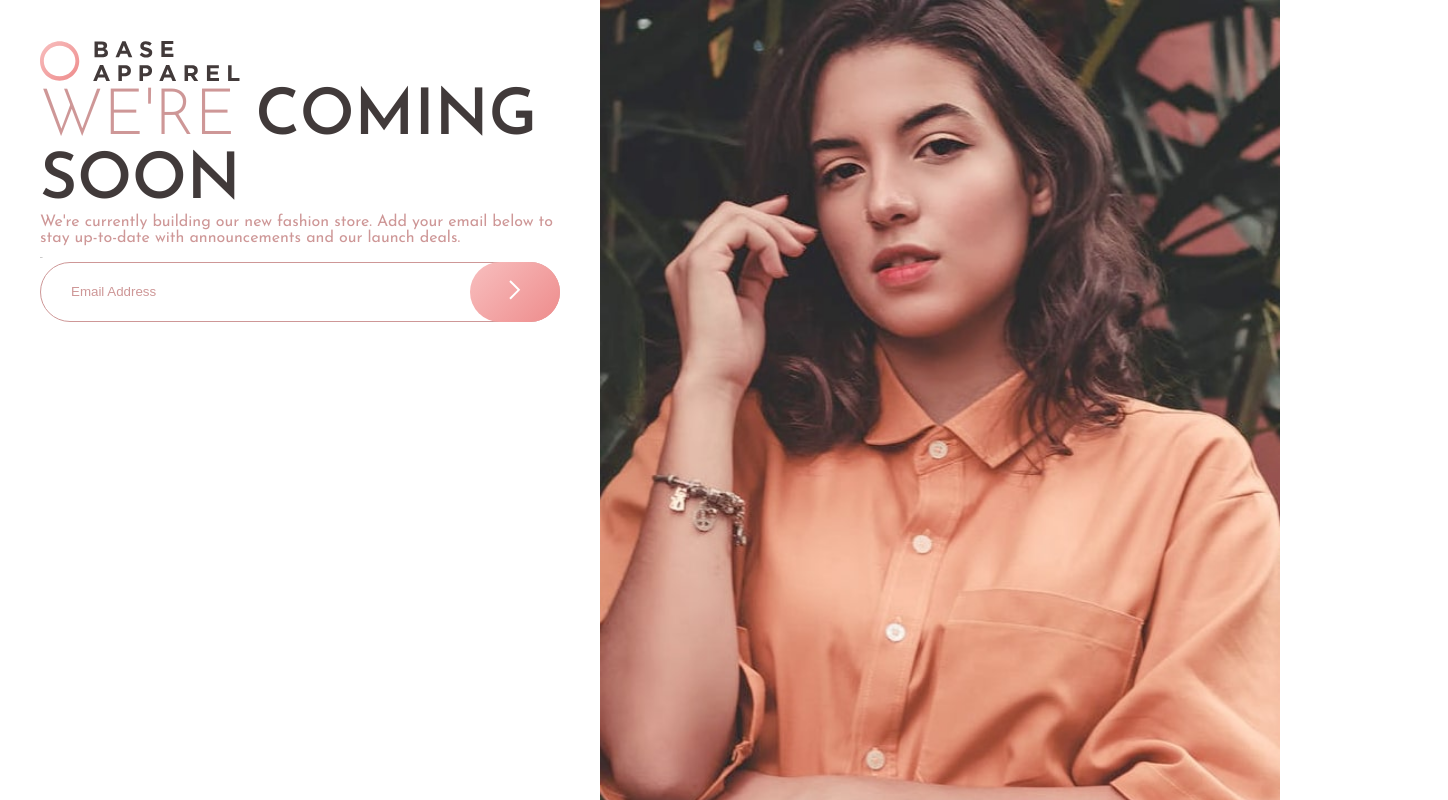
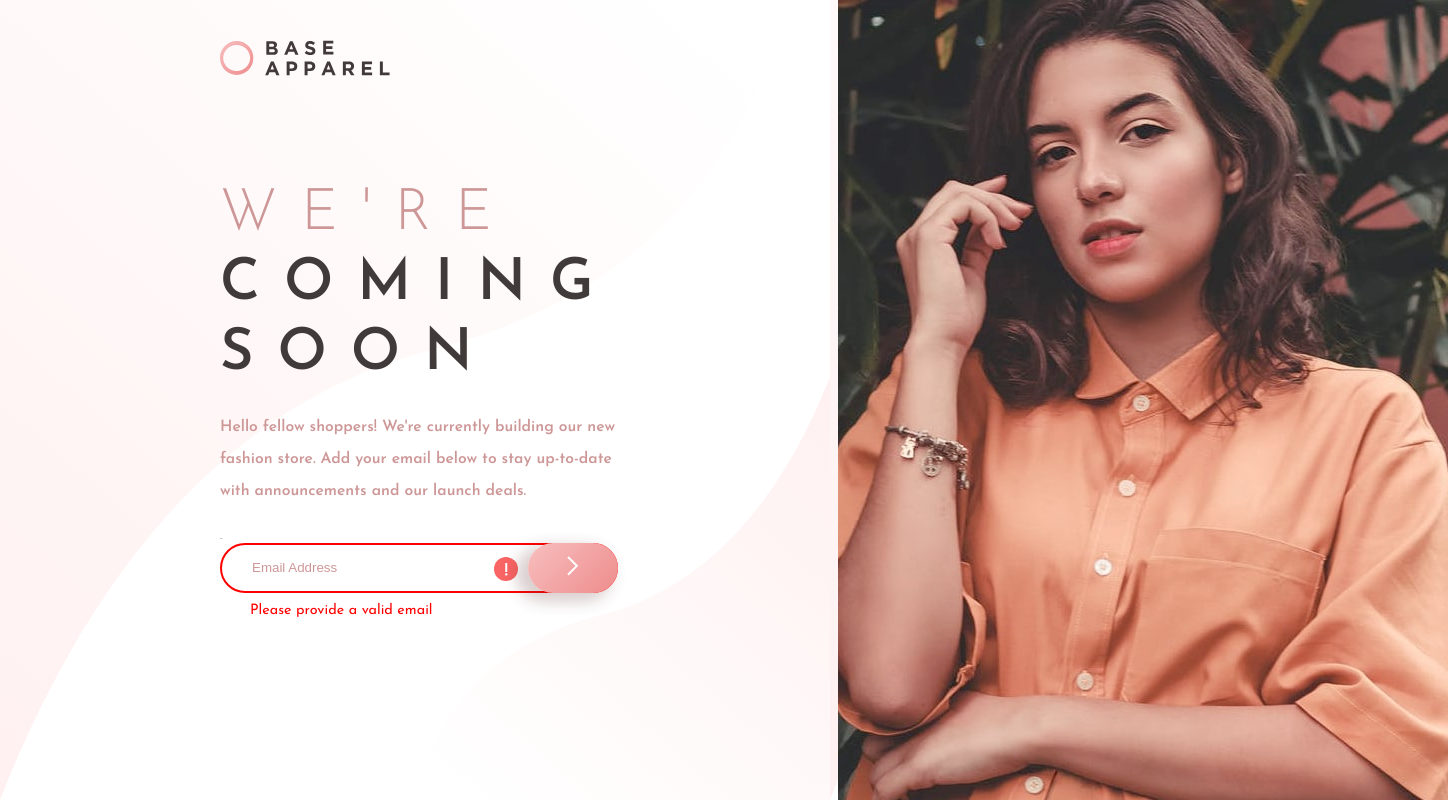
Before and after one commit to kdumagalhaes/coming-soon-page-vue, a Vue app: page / in a window 1280 px wide. Shown: the top 800 px of the page, 1448 px wide, since content can reach past the window. Built offline with nearby package versions, Linux system fonts and the light colour scheme.

Commit message:
finished main template structure

```diff
--- a/src/components/atoms/HeroParagraph.vue
+++ b/src/components/atoms/HeroParagraph.vue
@@ -14,5 +14,9 @@ export default {
 .hero-paragraph {
     color: $desaturated-red;
     width: 100%;
+    font-size: 0.98rem;
+    line-height: 32px;
+    margin: 20px 0;
+    font-weight: $semi-bold;
 }
 </style>
--- a/src/components/atoms/HeroTitle.vue
+++ b/src/components/atoms/HeroTitle.vue
@@ -18,7 +18,9 @@ export default {
     text-transform: uppercase;
     font-weight: $light;
     color: $desaturated-red;
-    font-size: 4rem;
+    font-size: 3.6rem;
+    letter-spacing: 1.5rem;
+    line-height: 4.4rem;
 
     strong {
         color: $dark-grayish-red;
--- a/src/components/atoms/Logo.vue
+++ b/src/components/atoms/Logo.vue
@@ -4,6 +4,7 @@
 
 <style lang="scss" scoped>
 .logo {
-    width: 200px;
+    width: 170px;
+    margin-bottom: 100px;
 }
 </style>
--- a/src/components/atoms/ModelPicture.vue
+++ b/src/components/atoms/ModelPicture.vue
@@ -8,6 +8,5 @@
 
 <style lang="scss" scoped>
 .model-picture {
-    width: 100%;
 }
 </style>
--- a/src/components/atoms/NewsForm.vue
+++ b/src/components/atoms/NewsForm.vue
@@ -1,24 +1,23 @@
 <template>
-    <form class="news-form" v-on:submit.prevent="checkEmail" novalidate>
+    <form class="news-form" v-on:submit.prevent novalidate>
         <label for="email">Email</label>
         <input
             v-model="email"
             type="email"
             name="email"
             placeholder="Email Address"
-            autofocus
-            v-bind:class="[errors.length ? 'alert' : '']"
+            v-bind:class="[!validEmail ? 'alert' : '']"
         />
         <img
             class="error-icon"
             src="@/assets/img/icon-error.svg"
             alt="error icon"
-            v-if="errors.length"
+            v-if="!validEmail"
         />
         <button>
             <img src="@/assets/img/icon-arrow.svg" alt="send button" />
         </button>
-        <p v-if="errors.length">{{ errors[0] }}</p>
+        <p v-if="!validEmail">Please provide a valid email</p>
     </form>
 </template>
 
@@ -26,21 +25,14 @@
 export default {
     data() {
         return {
-            errors: [],
-            email: null,
+            email: '',
+            regex: /^(([^<>()[\]\\.,;:\s@"]+(\.[^<>()[\]\\.,;:\s@"]+)*)|(".+"))@((\[[0-9]{1,3}\.[0-9]{1,3}\.[0-9]{1,3}\.[0-9]{1,3}\])|(([a-zA-Z\-0-9]+\.)+[a-zA-Z]{2,}))$/,
         }
     },
 
-    methods: {
-        checkEmail(email) {
-            this.erros = []
-            const re = /^(([^<>()[\]\\.,;:\s@"]+(\.[^<>()[\]\\.,;:\s@"]+)*)|(".+"))@((\[[0-9]{1,3}\.[0-9]{1,3}\.[0-9]{1,3}\.[0-9]{1,3}\])|(([a-zA-Z\-0-9]+\.)+[a-zA-Z]{2,}))$/
-
-            if (!this.email) {
-                this.errors.push('Email is empty')
-            } else if (!re.test(email)) {
-                this.errors.push('Please provide a valid email')
-            }
+    computed: {
+        validEmail() {
+            return this.regex.test(this.email)
         },
     },
 }
@@ -53,7 +45,7 @@ export default {
     input,
     button {
         border-radius: 50px;
-        height: 60px;
+        height: 50px;
     }
 
     input {
@@ -73,6 +65,14 @@ export default {
         border: none;
         position: absolute;
         right: 0;
+        -webkit-box-shadow: -9px 6px 15px 3px rgba(99, 52, 52, 0.24);
+        box-shadow: -9px 6px 15px 3px rgba(99, 52, 52, 0.24);
+        transition: 0.4s all;
+
+        &:hover {
+            -webkit-box-shadow: -9px 6px 15px -2px rgba(99, 52, 52, 0.24);
+            box-shadow: -9px 6px 15px -2px rgba(99, 52, 52, 0.24);
+        }
     }
 
     label {
@@ -86,13 +86,13 @@ export default {
     }
 
     .alert {
-        border: 1px solid red;
+        border: 2px solid red;
     }
 
     .error-icon {
         position: absolute;
         right: 100px;
-        top: 35px;
+        top: 30px;
     }
 }
 </style>
--- a/src/components/templates/ContentTemplate.vue
+++ b/src/components/templates/ContentTemplate.vue
@@ -1,12 +1,14 @@
 <template>
     <main class="content-template">
-        <Logo />
-        <HeroTitle text="We're" strong="coming soon" />
-        <HeroParagraph
-            text="We're currently building our new fashion store.
+        <div class="content-template__container">
+            <Logo />
+            <HeroTitle text="We're" strong="coming soon" />
+            <HeroParagraph
+                text="Hello fellow shoppers! We're currently building our new fashion store.
             Add your email below to stay up-to-date with announcements and our launch deals."
-        />
-        <NewsForm />
+            />
+            <NewsForm />
+        </div>
     </main>
 </template>
 
@@ -25,8 +27,13 @@ export default {
 
 <style lang="scss" scoped>
 .content-template {
-    padding: 40px;
+    padding: 40px 220px;
     width: 100%;
-    max-width: 600px;
+    background-image: url('~@/assets/img/bg-pattern-desktop.svg');
+
+    .content_template__container {
+        width: 700px;
+        background-color: green;
+    }
 }
 </style>
--- a/src/components/templates/MainTemplate.vue
+++ b/src/components/templates/MainTemplate.vue
@@ -21,5 +21,6 @@ export default {
 <style lang="scss" scoped>
 .main-template {
     display: flex;
+    height: 100vh;
 }
 </style>
```
